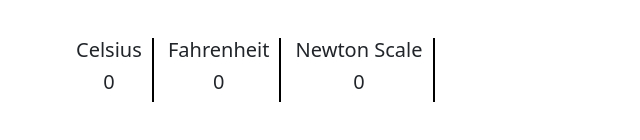
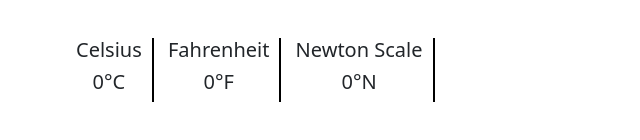
Before and after one commit to Mwilembo/Temperature, a plain HTML site: page index.html in a window 1280 px wide. Shown: the part 214-354 px from the top of the page, 0-640 px from the left. Drawn offline with nearby package versions, Linux system fonts and the light colour scheme.

Commit message:
Update index.html
Adding the signs for the temperatures.

```diff
--- a/index.html
+++ b/index.html
@@ -23,15 +23,15 @@
             <ul>
                 <li>
                     <h5>Celsius</h5>
-                    <h5 id="Celsius">0</h5>
+                    <h5 id="Celsius">0°C</h5>
                 </li>
                 <li>
                     <h5>Fahrenheit</h5>
-                    <h5 id="Fahrenheit">0</h5>
+                    <h5 id="Fahrenheit">0°F</h5>
                 </li>
                 <li>
                     <h5>Newton Scale</h5>
-                    <h5 id="Newton">0</h5>
+                    <h5 id="Newton">0°N</h5>
                 </li>
             </ul>
         </div>
```
